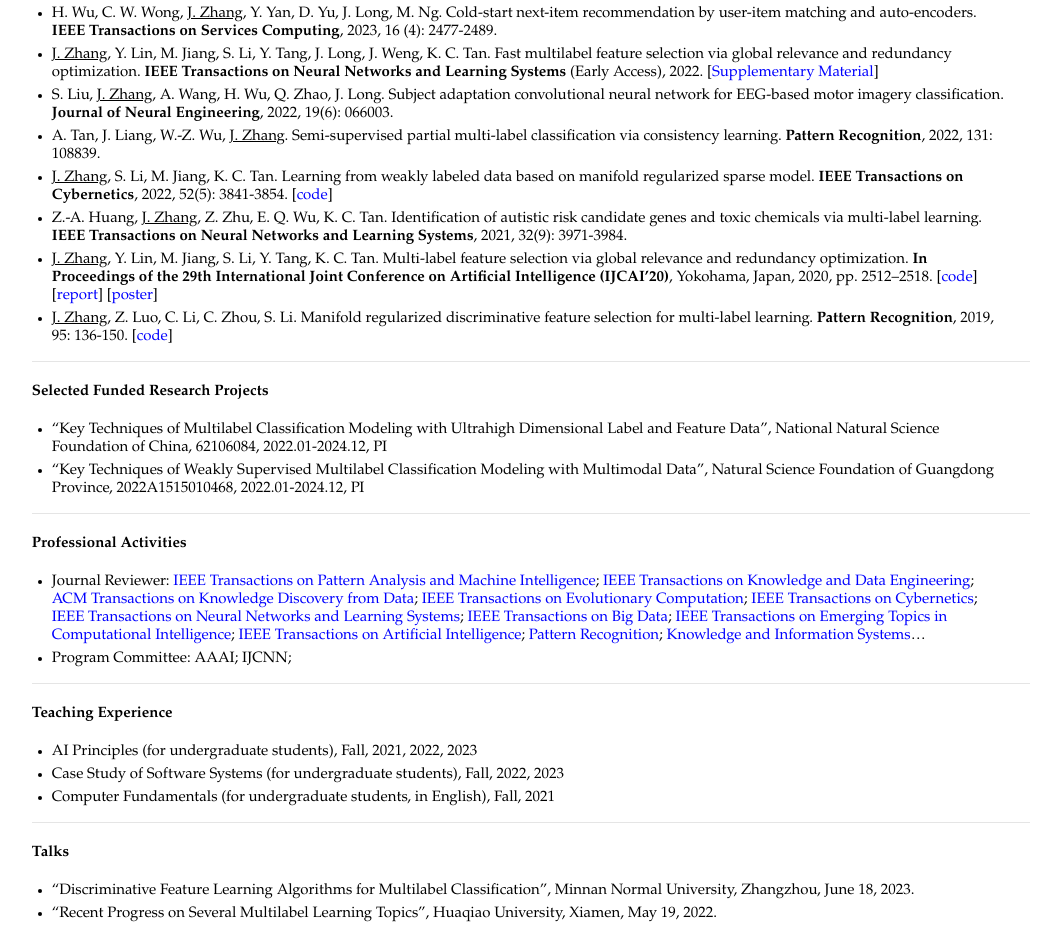
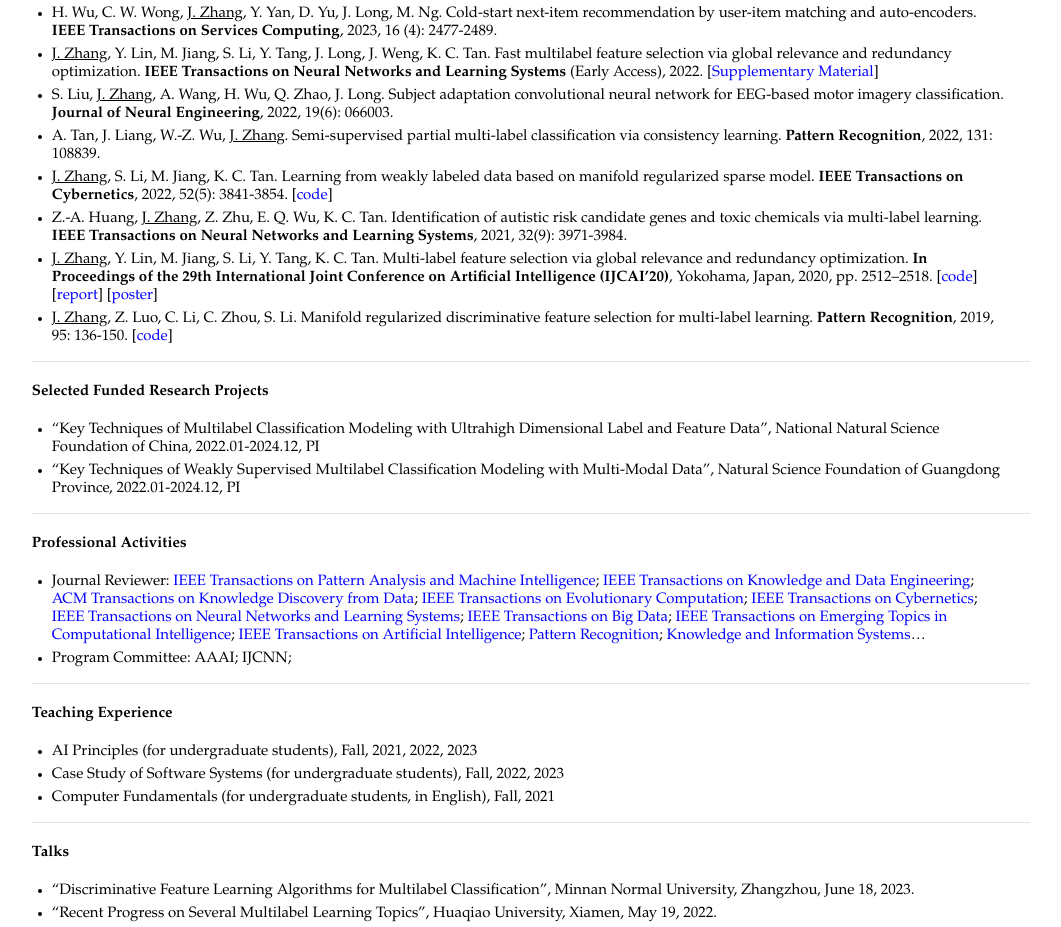
Before and after one commit to jiazhang-ml/jiazhang-ml.github.io, a Jekyll site: the page built from index.md, in a window 1280 px wide. Shown: the part 473-1400 px from the top of the page, without its empty margins (109-1170 px from the left). Built offline with Jekyll 4.4.1, drawn with Linux system fonts in a browser that asks for light colours.

Commit message:
Update index.md

```diff
--- a/index.md
+++ b/index.md
@@ -32,8 +32,8 @@ layout: default
 
 #### Selected Funded Research Projects
 
-* "Key Techniques of Multilabel Classification Modeling with Ultrahigh Dimensional Label and Feature Data", National Natural Science Foundation of China, 62106084, 2022.01-2024.12, PI
-* "Key Techniques of Weakly Supervised Multilabel Classification Modeling with Multimodal Data", Natural Science Foundation of Guangdong Province, 2022A1515010468, 2022.01-2024.12, PI
+* "Key Techniques of Multilabel Classification Modeling with Ultrahigh Dimensional Label and Feature Data", National Natural Science Foundation of China, 2022.01-2024.12, PI
+* "Key Techniques of Weakly Supervised Multilabel Classification Modeling with Multi-Modal Data", Natural Science Foundation of Guangdong Province, 2022.01-2024.12, PI
 
 ---
 
```
